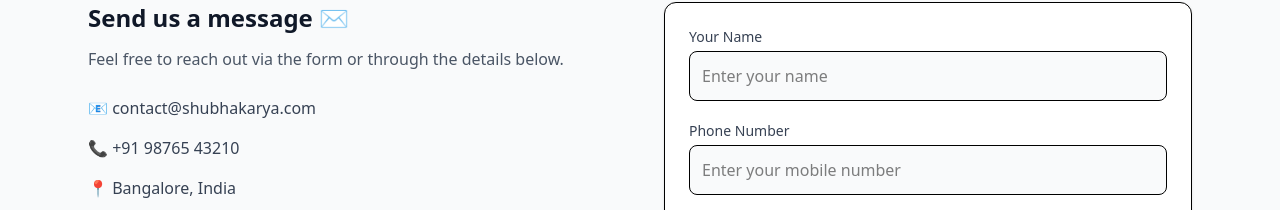
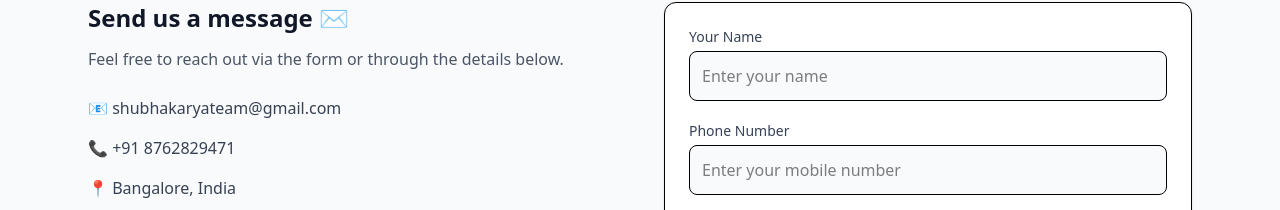
Before and after one commit to hosurVijay/shubhFrontend, a React (Vite) app: page /contact in a window 1280 px wide. Shown: the part 290-500 px from the top of the page. Built offline with nearby package versions, Linux system fonts and the light colour scheme; no server answers.

Commit message:
emailid and ph number fixed in contact

```diff
--- a/src/Pages/ContactForm.jsx
+++ b/src/Pages/ContactForm.jsx
@@ -98,8 +98,8 @@ export default function ContactForm() {
               </p>
 
               <div className="space-y-4 text-gray-700">
-                <p>📧 contact@shubhakarya.com</p>
-                <p>📞 +91 98765 43210</p>
+                <p>📧 shubhakaryateam@gmail.com</p>
+                <p>📞 +91 8762829471</p>
                 <p>📍 Bangalore, India</p>
               </div>
 
```
